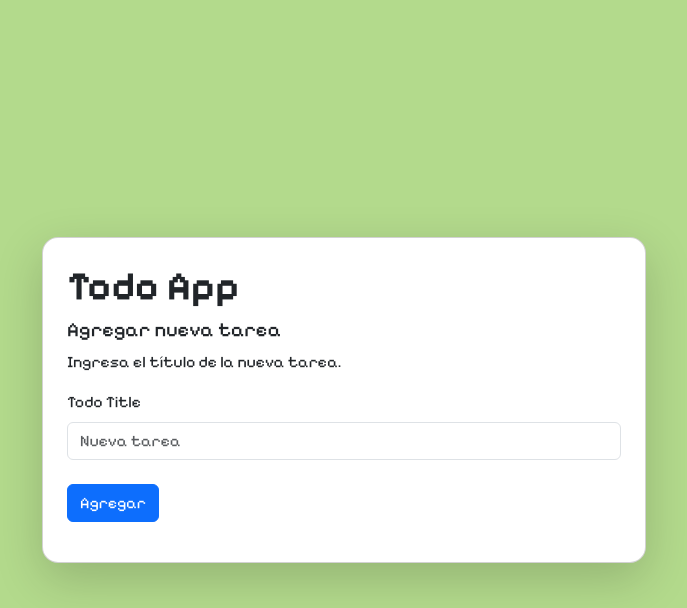
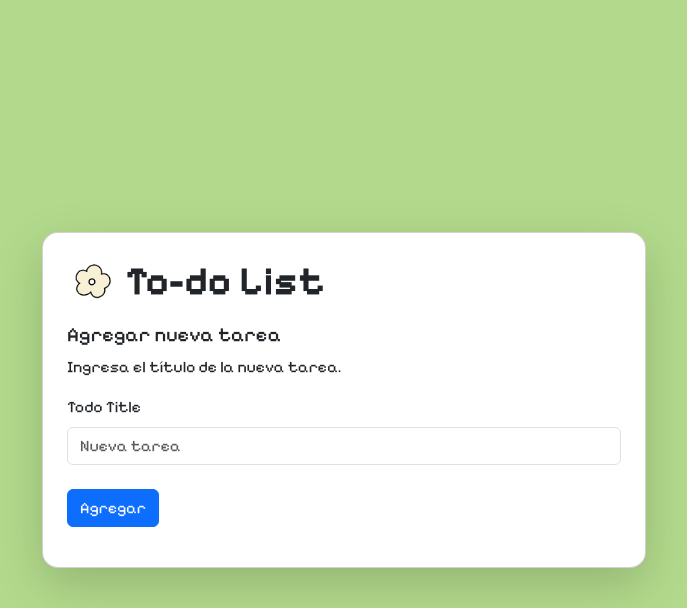
Before and after one commit to TamaraAguilar/todo-app-flask, a Flask app: page / in a window 1280 px wide. Shown: the top 608 px of the page, without its empty margins (296-983 px from the left). Run offline with Flask 3, Linux system fonts and the light colour scheme; some libraries are stand-ins or nearby versions.

Commit message:
add: añadir ícono

```diff
--- a/templates/index.html
+++ b/templates/index.html
@@ -4,6 +4,13 @@
     {% block head %}
     <meta charset="UTF-8" />
     <meta name="viewport" content="width=device-width, initial-scale=1.0" />
+
+    <!-- Favicon -->
+    <link
+      rel="icon"
+      type="image/png"
+      href="{{ url_for('static', filename='img/icon-yellow_flower.png') }}"
+    />
 
     <link
       rel="stylesheet"
@@ -33,7 +40,15 @@
         <div class="col-12 col-md-8 col-lg-6">
           <!-- Todo List Card -->
           <div class="card shadow-lg rounded-4 central-card p-4">
-            <h1 class="pixelify-sans-700">Todo App</h1>
+            <div class="d-flex text-center">
+              <img
+                src="{{ url_for('static', filename='img/icon-yellow_flower.png') }}"
+                alt="Logo"
+                class="logo mb-3 me-2"
+                style="width: 50px; height: 50px"
+              />
+              <h1 class="pixelify-sans-700">To-do List</h1>
+            </div>
 
             <h5 class="card-title">Agregar nueva tarea</h5>
             <p class="card-text">Ingresa el título de la nueva tarea.</p>
```
Also changed, not shown: static/img/icon-bear.png (added), static/img/icon-rabbit.png (added), static/img/icon-yellow_flower.png (added).
